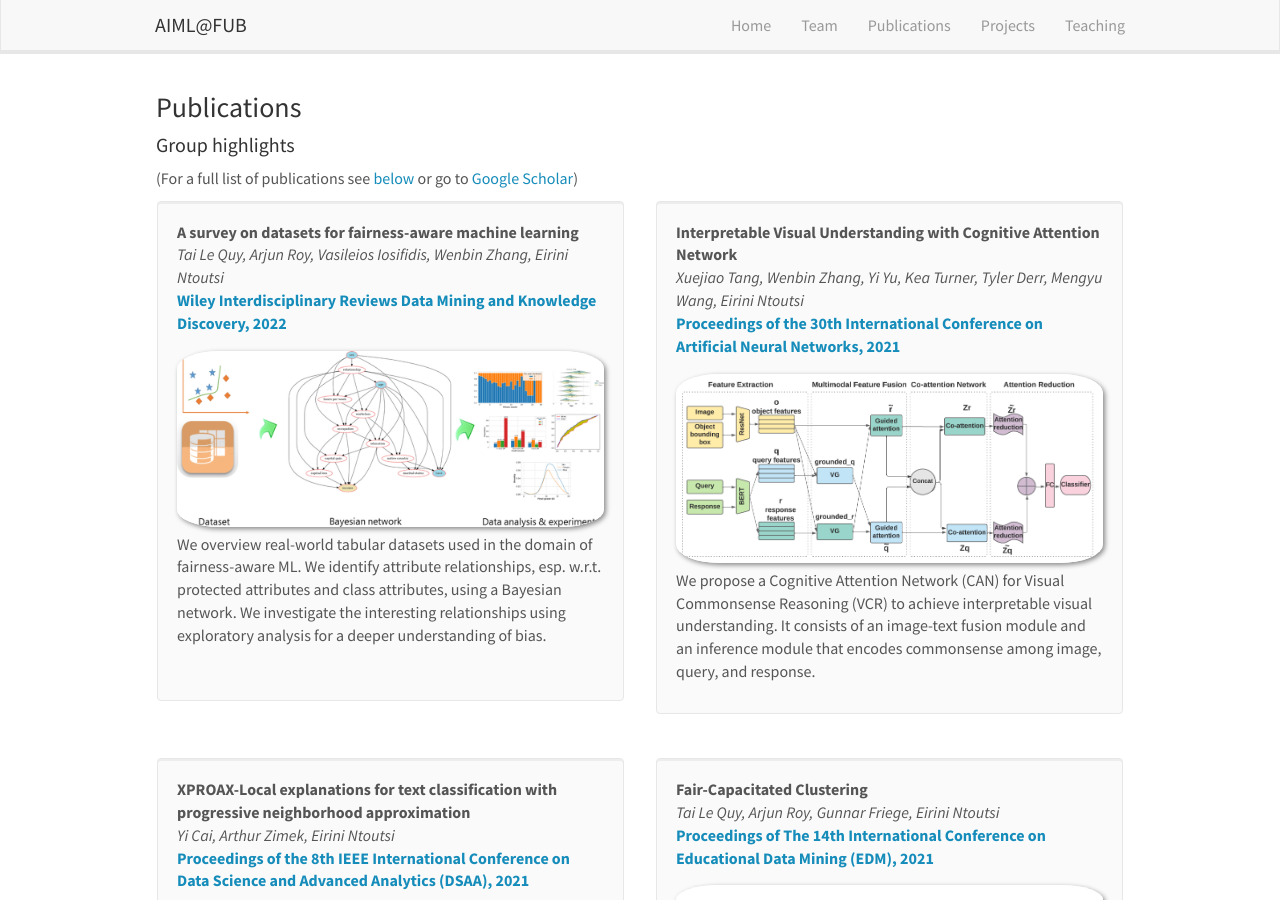
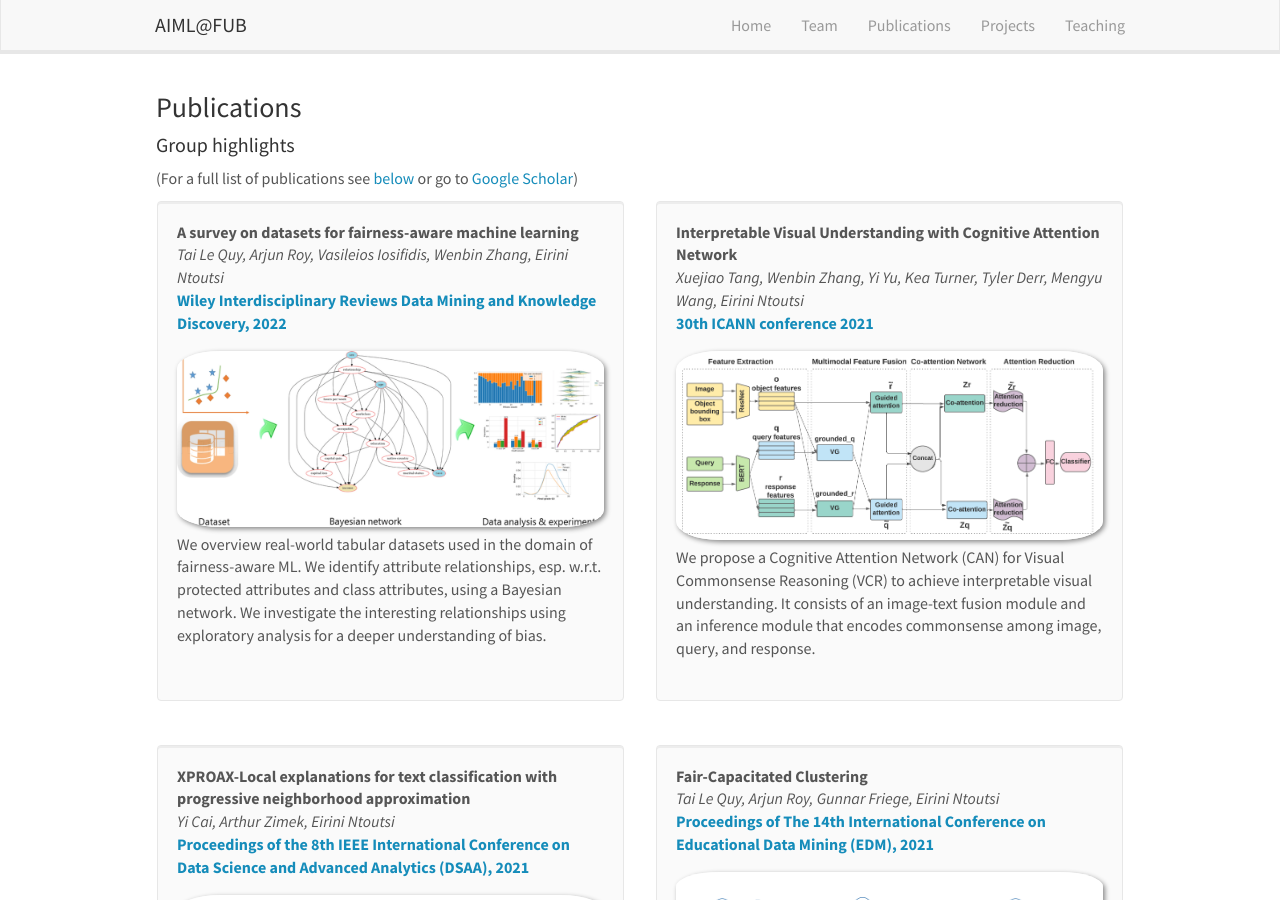
Before and after one commit to AIML-research/AIML-research.github.io, a Jekyll site: the page built from _pages/publications.md, in a window 1280 px wide and 900 px high. Built offline with Jekyll 4.4.1, drawn with Linux system fonts in a browser that asks for light colours; nearby versions of some CDN libraries; some of the changed text lies outside the part shown.

Commit message:
Update publist.yml

```diff
--- a/_data/publist.yml
+++ b/_data/publist.yml
@@ -34,7 +34,7 @@
   authors: Xuejiao Tang, Wenbin Zhang, Yi Yu, Kea Turner, Tyler Derr, Mengyu Wang, Eirini Ntoutsi
   link:
     url: https://doi.org/10.1007/978-3-030-86362-3_45
-    display:  Proceedings of the 30th International Conference on Artificial Neural Networks, 2021
+    display:  30th ICANN conference 2021
   highlight: 1
   news2:
   year: 2021
```
